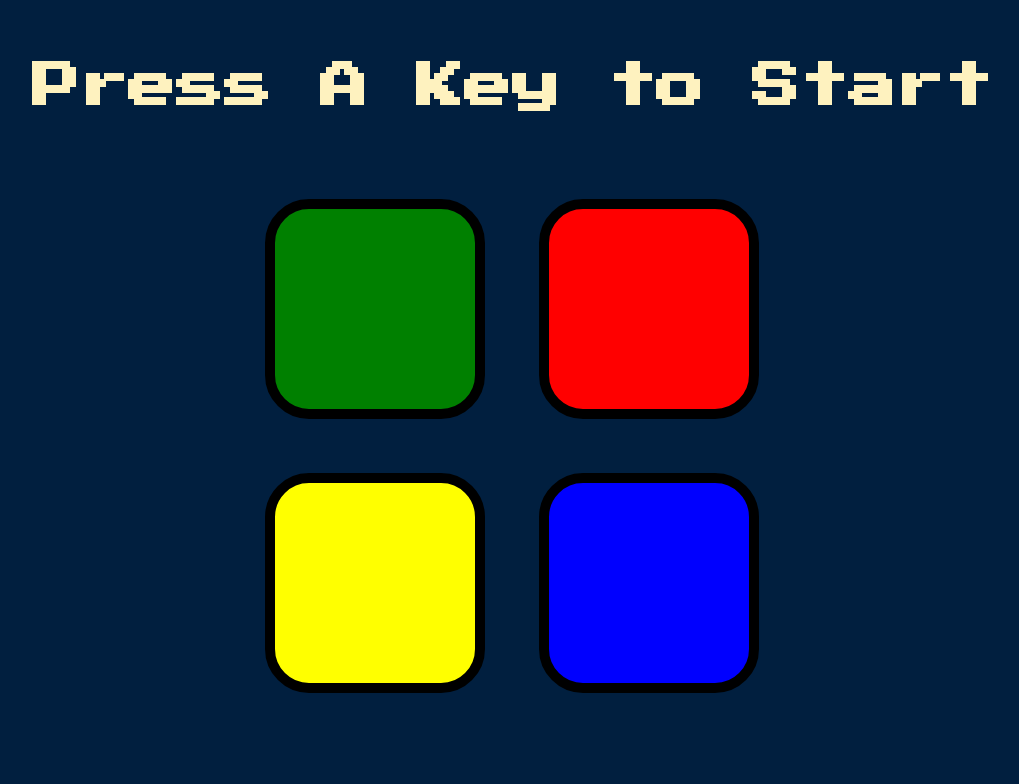
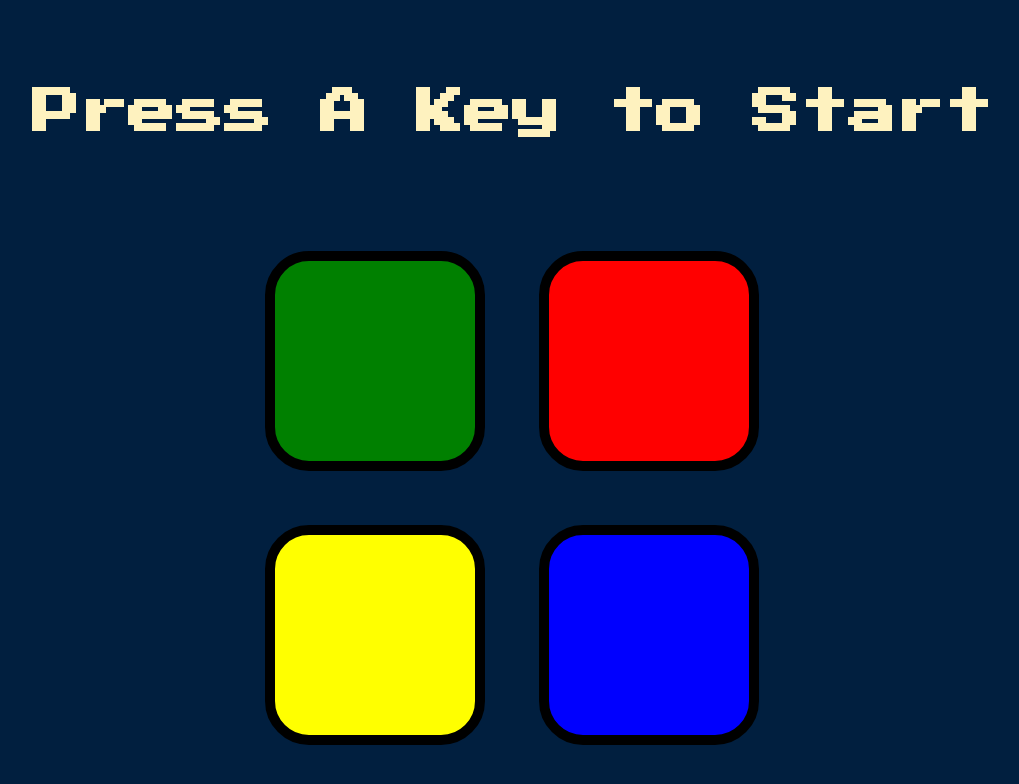
Before and after one commit to r00kieAd/Simon-Game, a plain HTML site: page index.html in a window 1280 px wide. Shown: the whole page, without its empty margins (128-1147 px from the left). Drawn offline with nearby package versions, Linux system fonts and the light colour scheme.

Commit message:
updated README

```diff
--- a/styles.css
+++ b/styles.css
@@ -6,6 +6,7 @@ body {
 #level-title {
   font-family: 'Press Start 2P', cursive;
   font-size: 3rem;
+  line-height: 100px;
   margin:  5%;
   color: #FEF2BF;
 }
```
Also changed, not shown: 1 other file.
